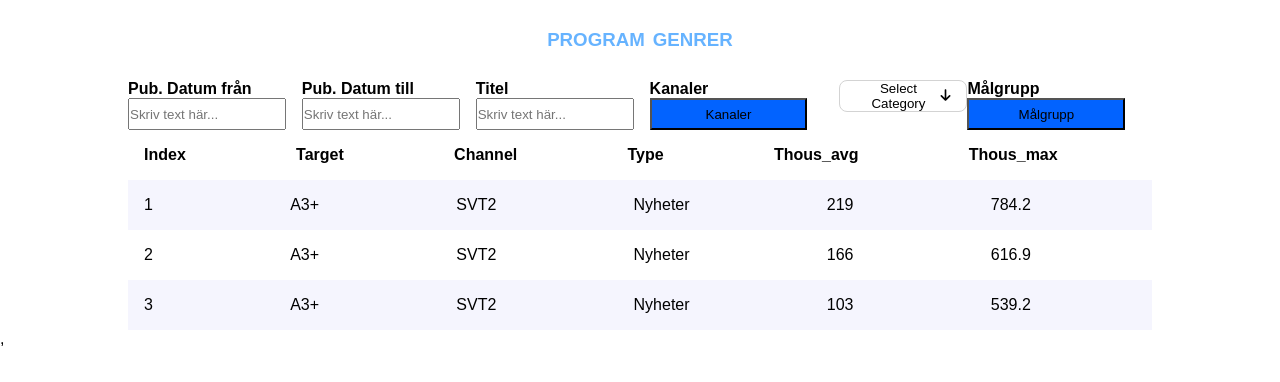
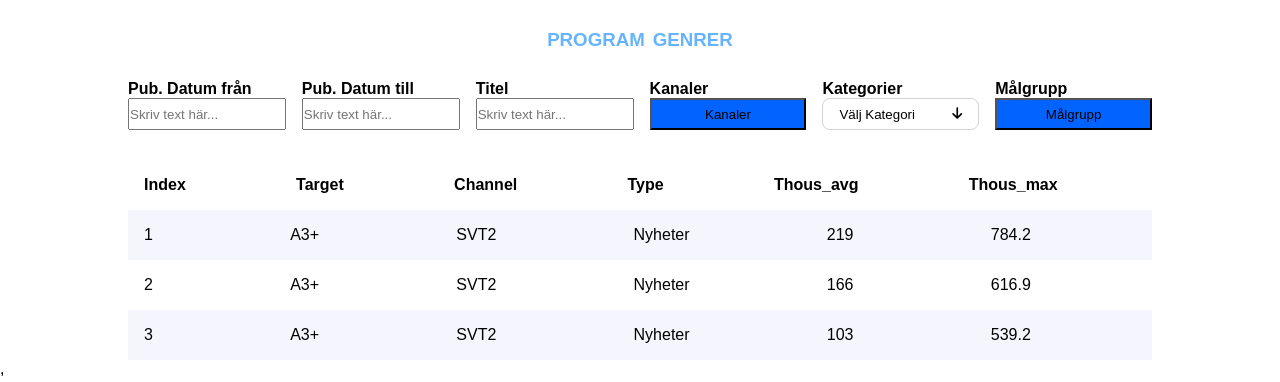
Before and after one commit to Condif/tvstats, a React (Create React App) app: page / in a window 1280 px wide. Shown: the top 382 px of the page. Built offline with nearby package versions, Linux system fonts and the light colour scheme.

Commit message:
backdrop dropdown, positionering showtable

```diff
--- a/src/components/modal/Modal.css
+++ b/src/components/modal/Modal.css
@@ -1,5 +1,5 @@
 .Modal {
-  z-index: 1;
+  z-index: 3;
   border: 1px solid black;
   position: fixed;
   top: 0;
--- a/src/components/modal/targetgroup/GenreContent.js
+++ b/src/components/modal/targetgroup/GenreContent.js
@@ -4,7 +4,7 @@ import Dropdown from "../../smallcomponent/dropdown/Dropdown";
 const GenreContent = () => {
   const [openGenreDropdown, setOpenGenreDropdown] = useState(false);
   const [genreDropdownHeader, setGenreDropdownHeader] = useState(
-    "Select Genre"
+    "Välj Genre"
   );
   const [genreList, setGenreList] = useState([
     {
@@ -26,33 +26,6 @@ const GenreContent = () => {
       key: "genre",
     },
   ]);
-  const genreDropdownRef = useRef("");
-
-  useEffect(() => {
-
-    const pageClickEvent = (e) => {
-      console.log(genreDropdownRef.current, e.target, e.currentTarget+ "in useeffect genre");
-      if (
-        genreDropdownRef.current !== null &&
-        !genreDropdownRef.current.contains(e.target)
-      ) {
-        setOpenGenreDropdown(!openGenreDropdown);
-      }
-    };
-    // If the item is active (ie open) then listen for clicks
-    if (openGenreDropdown) {
-      window.addEventListener("click", pageClickEvent);
-    }
-
-    return () => {
-      window.removeEventListener("click", pageClickEvent);
-    };
-  }, [openGenreDropdown]);
-
-  useEffect(() => {
-    console.log(openGenreDropdown);
-    console.log(genreDropdownRef);
-  },[openGenreDropdown])
 
   return (
     <div className="GenreContent">
@@ -64,7 +37,6 @@ const GenreContent = () => {
           setOpenDropdown={setOpenGenreDropdown}
           setHeader={setGenreDropdownHeader}
           headerTitle={genreDropdownHeader}
-          dropdownRef={genreDropdownRef}
         />
       </div>
       <div className="row"></div>
--- a/src/components/showtable/ShowTable.css
+++ b/src/components/showtable/ShowTable.css
@@ -3,4 +3,5 @@
     display: flex;
     flex-direction: column;
     width: 80%;
+    margin-top: 5rem;
 }
--- a/src/components/smallcomponent/button/Button.js
+++ b/src/components/smallcomponent/button/Button.js
@@ -1,6 +1,7 @@
 import "./Button.css";
 
-const Button = (text1, text2, method1, noMargin, modalAnchor) => {
+const Button = (props) => {
+  const {text1, text2, method1, noMargin, modalAnchor} = props
   return (
     <div className={noMargin ? "Button noMargin" : "Button"}>
       <label>{text1}</label>
--- a/src/components/smallcomponent/dropdown/Dropdown.css
+++ b/src/components/smallcomponent/dropdown/Dropdown.css
@@ -1,12 +1,24 @@
+.Dropdown{
+  margin-right: 1rem;
+  width: calc(100%/6 - 0.8rem);
+}
+
+.Dropdown label {
+  font-weight: 600;
+}
+.dropDownContainer{
+    position: relative;
+    z-index: 2;
+}
+
 .Dropdown button {
   display: flex;
   justify-content: space-between;
   background-color: white;
-    width: 8rem;
   height: 2rem;
-    border:lightgrey solid 1px;
+  width: 100%;
+  border: lightgrey solid 1px;
   align-items: center;
-    margin-left: 1rem;
 }
 
 .ddHeader {
@@ -19,4 +31,13 @@
 
 .Dropdown i {
   margin-right: 1rem;
+  margin-left: 0.5rem;
 }
+.Dropdown .backdrop {
+  position: fixed;
+  top: 0;
+  right: 0;
+  bottom: 0;
+  left: 0;
+  z-index: 1;
+}
--- a/src/components/smallcomponent/dropdown/Dropdown.js
+++ b/src/components/smallcomponent/dropdown/Dropdown.js
@@ -1,23 +1,18 @@
 import React from "react";
 import "./Dropdown.css";
-import {
-  setGenreDropdownHeader,
-  setCategoryDropdownHeader,
-} from "../../../actions/DropdownAction";
 
 const Dropdown = (props) => {
   const {
     list,
     headerTitle,
-    dropdownRef,
     setOpenDropdown,
     setHeader,
     setList,
-    openDropdown
+    openDropdown,
+    text1
   } = props;
 
   const selectItem = (item) => {
-    console.log(list);
     const { title, id, key } = item;
     resetThenSet(id, key, title);
     setOpenDropdown(false);
@@ -33,12 +28,13 @@ const Dropdown = (props) => {
   };
 
   const toggleOpenDropdown = () => {
-    console.log(setOpenDropdown + openDropdown);
     setOpenDropdown(!openDropdown)
   }
 
   return (
     <div className="Dropdown">
+      <label>{text1}</label>
+      <div className="dropDownContainer">
         <button
           type="button"
           className="ddHeader"
@@ -54,7 +50,7 @@ const Dropdown = (props) => {
           )}
         </button>
         {(list && openDropdown) &&(
-        <div ref={dropdownRef} className="ddList" role="list">
+          <div className="ddList" role="list">
             {list.map((item) => {
               return (
                 <button
@@ -67,8 +63,12 @@ const Dropdown = (props) => {
                 </button>
               );
             })}
+
       </div>
       )}
+      </div>
+      {openDropdown &&
+      <div className="backdrop" onClick={() => toggleOpenDropdown()}></div>}
     </div>
   );
 };
--- a/src/components/smallcomponent/listitem/DivComponent.js
+++ b/src/components/smallcomponent/listitem/DivComponent.js
@@ -1,6 +1,6 @@
 import React from "react";
 import "../../../stylehelper/Container.css";
-import Dropdown from "../../smallcomponent/dropdown/Dropdown"
+
 const DivComponent = (props) => {
   const {
     container,
@@ -11,49 +11,16 @@ const DivComponent = (props) => {
     component4,
     component5,
     component6,
-    text1,
-    text1_1,
-    text2,
-    text2_2,
-    text3,
-    text3_3,
-    text4,
-    text4_4,
-    text5,
-    text5_5,
-    text6,
-    text6_6,
-    method1,
-    noMargin,
-    categoryList,
-    setCategoryList,
-    categoryDropdownHeader,
-    categoryDropdownRef,
-    setCategoryDropdownHeader,
-    setOpenShowDropdown,
-    openShowDropdown
   } = props;
 
   return (
     <div className={container}>
-      {componentAmount >= 1 && component1(text1, text1_1)}
-      {componentAmount >= 2 && component2(text2, text2_2)}
-      {componentAmount >= 3 && component3(text3, text3_3)}
-      {componentAmount >= 4 &&
-        component4(text4, text4_4, method1, null, "Channels")}
-      {componentAmount >= 5 && (
-        <Dropdown
-          list={categoryList}
-          setList={setCategoryList}
-          headerTitle={categoryDropdownHeader}
-          dropdownRef={categoryDropdownRef}
-          setHeader={setCategoryDropdownHeader}
-          setOpenDropdown={setOpenShowDropdown}
-          openDropdown={openShowDropdown}
-        />
-      )}
-      {componentAmount === 6 &&
-        component6(text6, text6_6, method1, noMargin, "TargetGroup")}
+      {componentAmount >= 1 && component1}
+      {componentAmount >= 2 && component2}
+      {componentAmount >= 3 && component3}
+      {componentAmount >= 4 && component4}
+      {componentAmount >= 5 && component5}
+      {componentAmount === 6 && component6}
     </div>
   );
 };
--- a/src/components/smallcomponent/listitem/inputfield/Inputfield.js
+++ b/src/components/smallcomponent/listitem/inputfield/Inputfield.js
@@ -1,10 +1,11 @@
 import "./InputField.css"
 
-const InputField = (label, helperText, marginNone) => {
+const InputField = (props) => {
+  console.log(props);
   return (
-    <div className={marginNone ? "" : "InputField"}>
-      <label>{label}</label>
-      <input placeholder={helperText}></input>
+    <div className={props.marginNone ? "" : "InputField"}>
+      <label>{props.text1}</label>
+      <input placeholder={props.text2}></input>
     </div>
   );
 };
--- a/src/components/views/show/Show.js
+++ b/src/components/views/show/Show.js
@@ -5,6 +5,7 @@ import DivComponent from "../../smallcomponent/listitem/DivComponent";
 import InputField from "../../../components/smallcomponent/listitem/inputfield/Inputfield";
 import Button from "../../../components/smallcomponent/button/Button";
 import Modal from "../../../components/modal/Modal";
+import Dropdown from "../../../components/smallcomponent/dropdown/Dropdown"
 
 const Show = () => {
   const [text, setText] = useState({});
@@ -31,37 +32,8 @@ const Show = () => {
     },
   ]);
   const [categoryDropdownHeader, setCategoryDropdownHeader] = useState(
-    "Select Category"
+    "Välj Kategori"
   );
-  const categoryDropdownRef = useRef("");
-
-  const pageClickEvent = useCallback(
-    (e) => {
-      console.log(
-        categoryDropdownRef.current,
-        e.target,
-        e.currentTarget,
-        "current"
-      );
-      if (
-        categoryDropdownRef.current !== null &&
-        !categoryDropdownRef.current.contains(e.target)
-      ) {
-        setOpenShowDropdown(!openShowDropdown);
-      }
-    },
-    [openShowDropdown]
-  );
-
-  useEffect(() => {
-    // If the item is active (ie open) then listen for clicks
-    if (openShowDropdown) {
-      window.addEventListener("click", pageClickEvent);
-    }
-    return () => {
-      window.removeEventListener("click", pageClickEvent);
-    };
-  }, [openShowDropdown]);
   const lang = "sv";
 
   if (lang === "sv") {
@@ -73,11 +45,6 @@ const Show = () => {
       setText(text);
     });
   }
-
-  useEffect(() => {
-    console.log(openShowDropdown);
-    console.log(categoryDropdownRef);
-  }, [openShowDropdown]);
 
   const setOpenHandler = (anchor) => {
     setOpen(anchor);
@@ -110,36 +77,30 @@ const Show = () => {
           container={"FlexStart"}
           componentAmount={6}
           //----------------- 1
-          component1={InputField}
-          text1={text.label[0]}
-          text1_1={text.helperText[0]}
+          component1={<InputField text1={text.label[0]} text2={text.helperText[0]}/>}
           //----------------- 2
-          component2={InputField}
-          text2={text.label[1]}
-          text2_2={text.helperText[0]}
+          component2={<InputField text1={text.label[1]} text2={text.helperText[0]}/>}
           //----------------- 3
-          component3={InputField}
-          text3={text.label[2]}
-          text3_3={text.helperText[0]}
+          component3={<InputField text1={text.label[2]} text2={text.helperText[0]}/>}
           //----------------- 4
-          component4={Button}
+          component4={<Button text1={text.label[3]} text2={text.label[3]} method1={setOpenHandler} noMargin={false} modalAnchor="Channels"/>}
           text4={text.label[3]}
           text4_4={text.label[3]}
           method1={setOpenHandler}
           //----------------- 5
-          categoryList={categoryList}
-          setCategoryList={setCategoryList}
-          categoryDropdownHeader={categoryDropdownHeader}
-          categoryDropdownRef={categoryDropdownRef}
-          setCategoryDropdownHeader={setCategoryDropdownHeader}
-          setOpenShowDropdown={setOpenShowDropdown}
-          openShowDropdown={openShowDropdown}
+          component5={
+            <Dropdown
+              list={categoryList}
+              setList={setCategoryList}
+              headerTitle={categoryDropdownHeader}
+              setHeader={setCategoryDropdownHeader}
+              setOpenDropdown={setOpenShowDropdown}
+              openDropdown={openShowDropdown}
+              text1={text.label[4]}
+            />
+          }
           //----------------- 6
-          component6={Button}
-          text6={text.label[5]}
-          text6_6={text.label[5]}
-          method1={setOpenHandler}
-          noMargin={"noMargin"}
+          component6={<Button text1={text.label[5]} text2={text.label[5]} method1={setOpenHandler} noMargin={true} modalAnchor="TargetGroup"/>}
         ></DivComponent>
       )}
       <ShowTable />
--- a/src/language/SvText.js
+++ b/src/language/SvText.js
@@ -17,6 +17,6 @@ export const label = [
     "Pub. Datum till",
     "Titel",
     "Kanaler",
-    "Kolumner",
+    "Kategorier",
     "Målgrupp"
 ];
--- a/src/stylehelper/Container.css
+++ b/src/stylehelper/Container.css
@@ -2,4 +2,5 @@
     display:flex;
     width: 80%;
     justify-content: flex-start;
+    position: absolute;
 }
```
Lines whose indentation alone changed are shown as unchanged.
